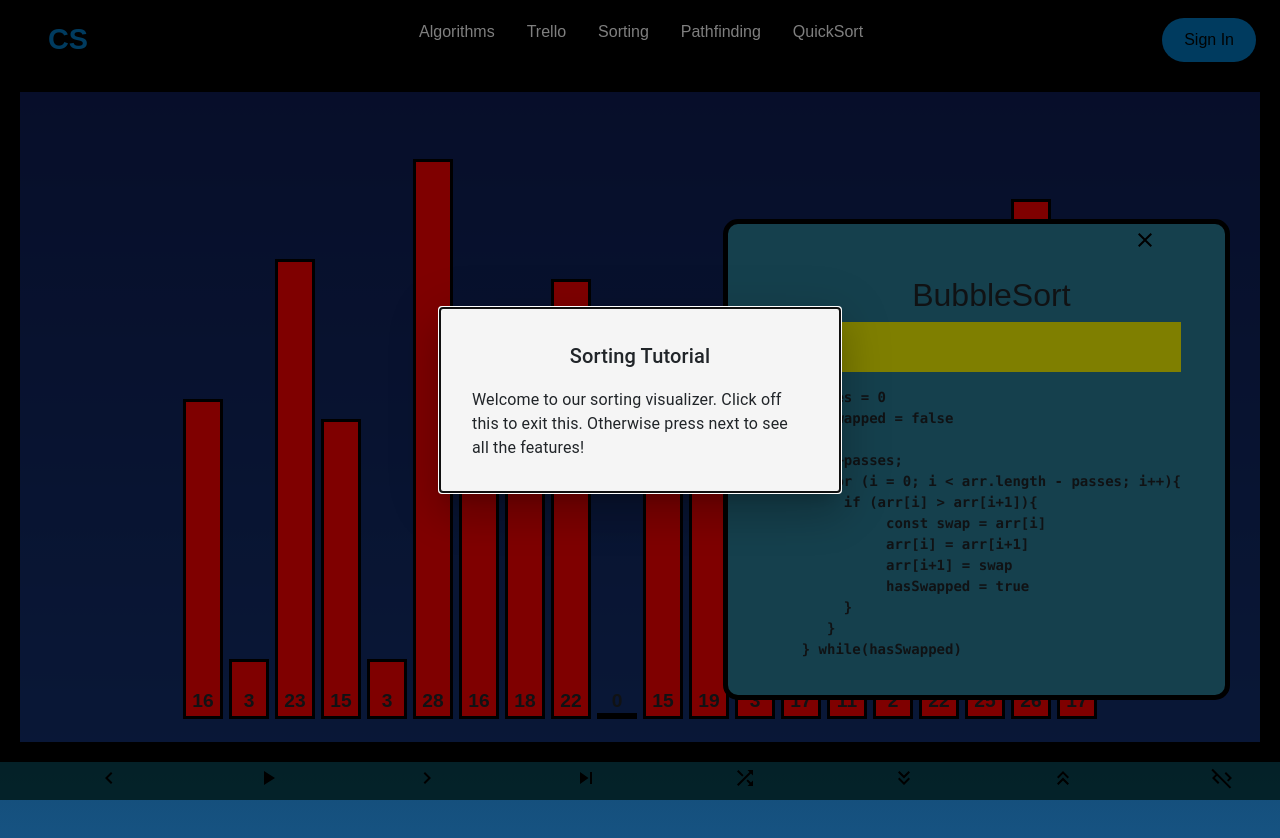
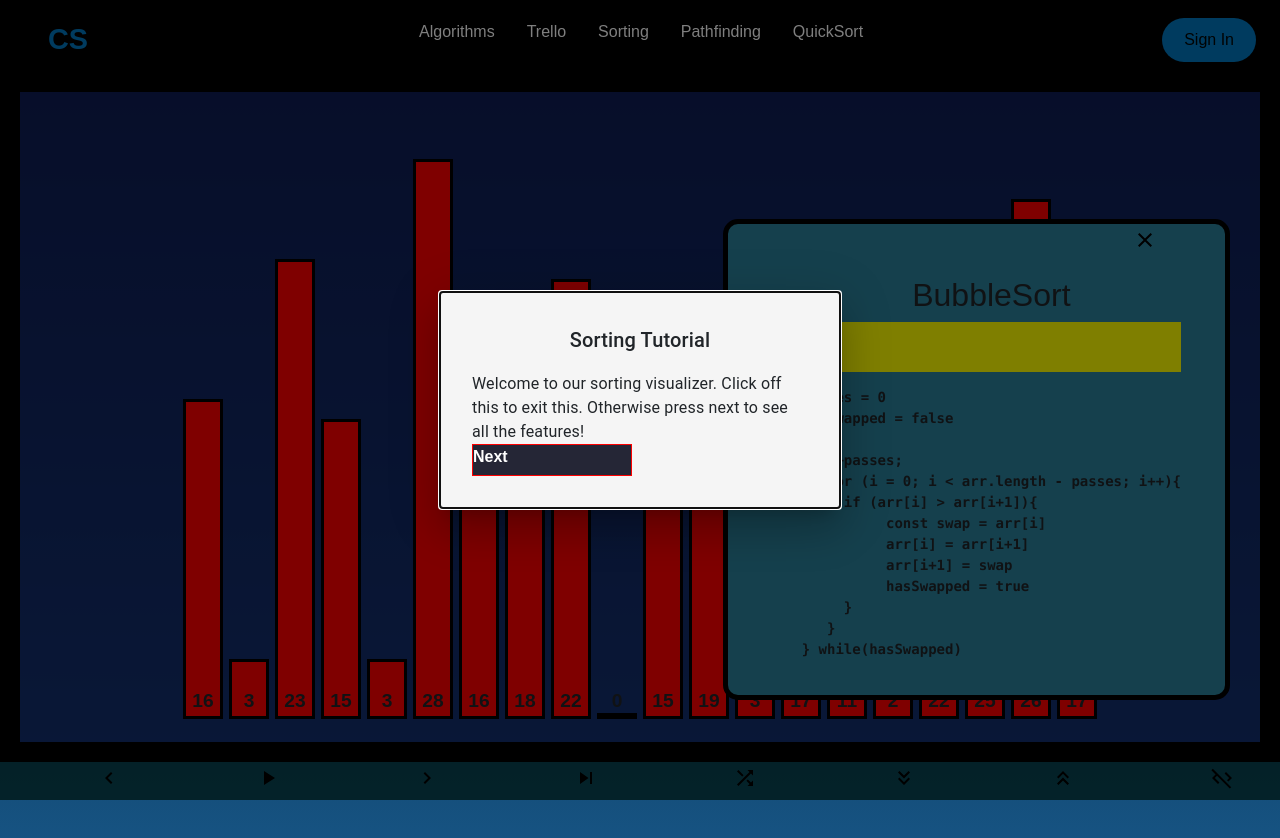
Before and after one commit to Elim-J/capstone-project, a React (Create React App) app: page /sorting in a window 1280 px wide. Shown: the top 838 px of the page. Built offline with nearby package versions, Linux system fonts and the light colour scheme; a web font is replaced by a local one.

Commit message:
trying to make a button on info modal

```diff
--- a/src/components/visualizers/shared/InfoModal.js
+++ b/src/components/visualizers/shared/InfoModal.js
@@ -17,7 +17,9 @@ const boxSX = {
     boxShadow: 24,
     p: 4,
 };
-
+function sayHello() {
+    alert('You clicked me!');
+}
 
 const InfoModal = ({open, setOpen}) => {
     return(
@@ -43,7 +45,7 @@ const InfoModal = ({open, setOpen}) => {
                             <Typography id="transition-modal-description" sx={{mt: 2}}>
                                 Welcome to our sorting visualizer. Click off this to exit this. Otherwise press next to see all the features!
                             </Typography>
-
+                            <button onClick={sayHello}>Next</button>
                         </Box>
                     </Fade>
 
```
